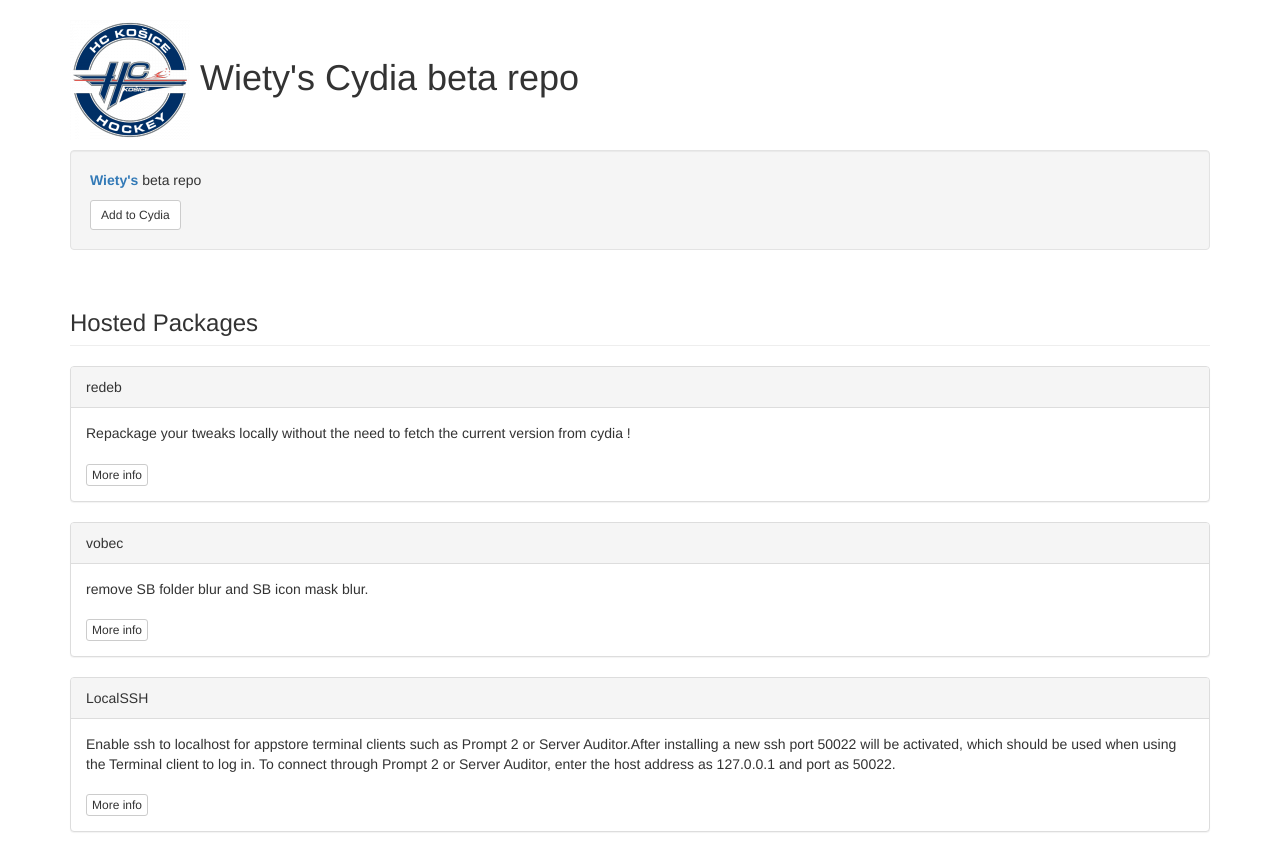
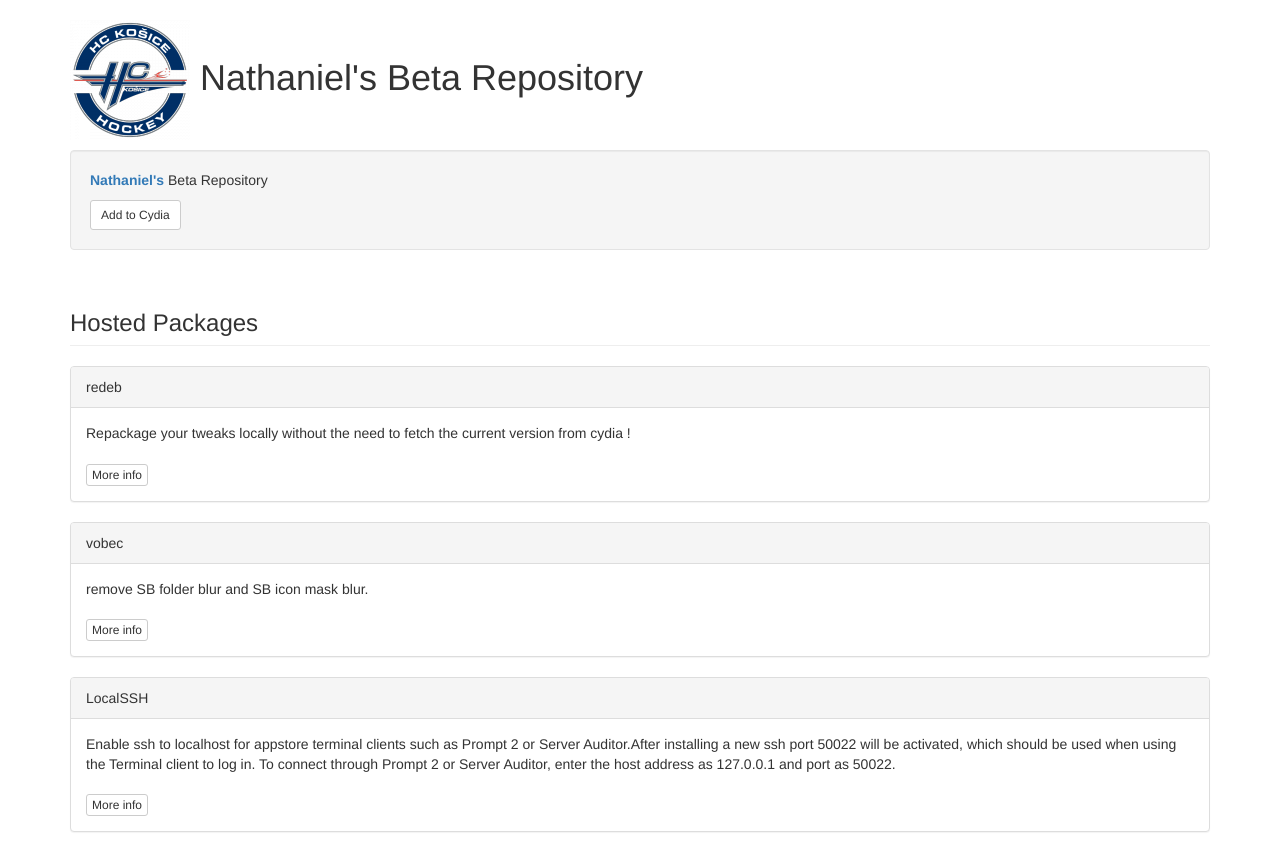
Before and after one commit to NathanielOzment/nathanielozment.github.io, a plain HTML site: page cydia/index.html in a window 1280 px wide. Drawn offline with nearby package versions, Linux system fonts and the light colour scheme.

Commit message:
Update index.html

```diff
--- a/cydia/index.html
+++ b/cydia/index.html
@@ -10,13 +10,13 @@
 <body>
 
 <div class="container">
-	<h1><img src="CydiaIcon.png"> Wiety's Cydia beta repo</h1>
+	<h1><img src="CydiaIcon.png"> Nathaniel's Beta Repository</h1>
 </div>
 
 <div class="container">
 	<div class="well">
-		<p><span class="text-primary"><b>Wiety's</span></b> beta repo</p>
-		<a class="btn btn-sm btn-default" href="cydia://url/https://cydia.saurik.com/api/share#?source=https://wiety.github.io/cydia/">Add to Cydia</a>
+		<p><span class="text-primary"><b>Nathaniel's</span></b> Beta Repository</p>
+		<a class="btn btn-sm btn-default" href="cydia://url/https://cydia.saurik.com/api/share#?source=https://nathanielozment.github.io/cydia/">Add to Cydia</a>
 	</div>
 </div>
 
```
